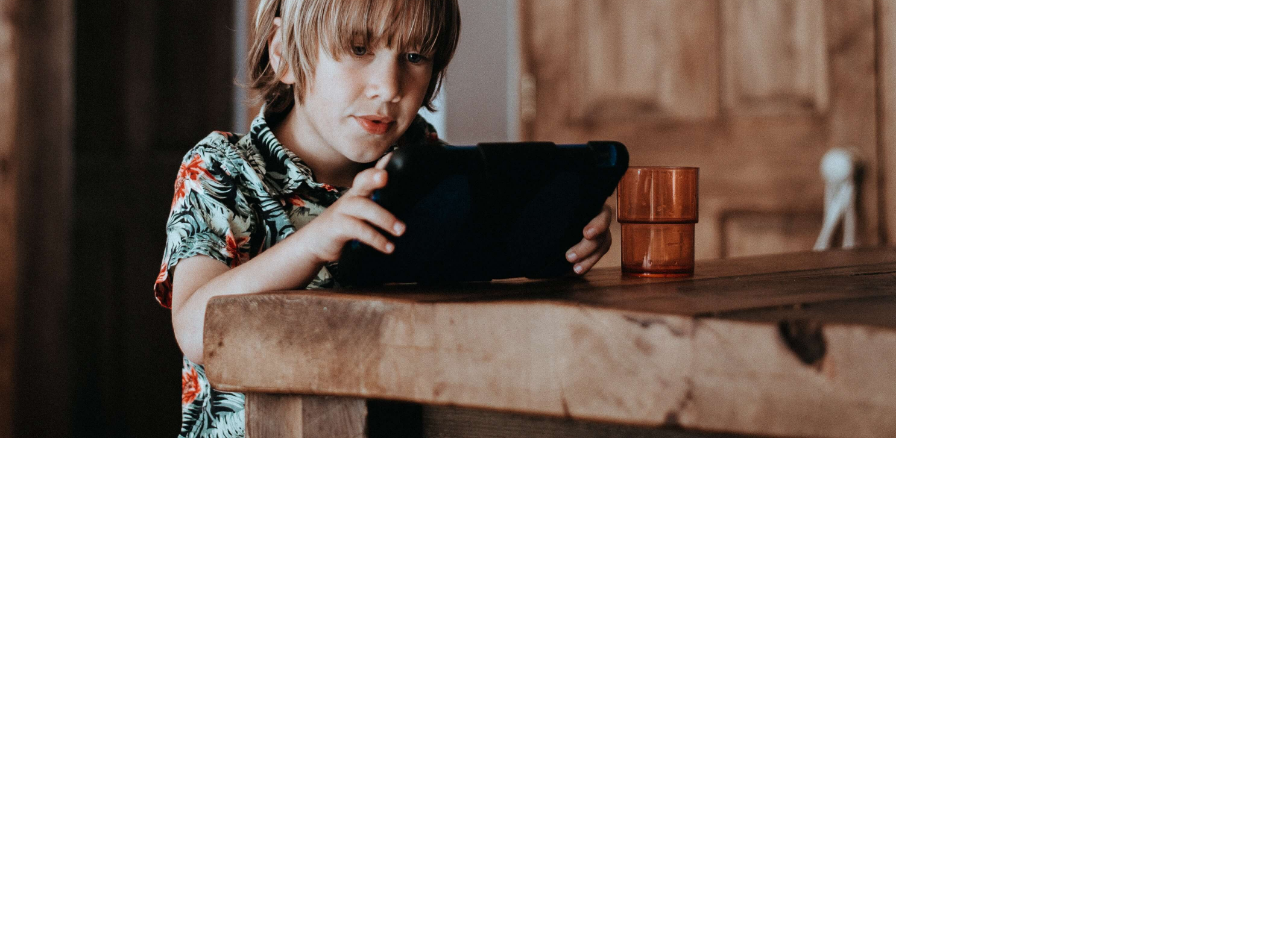
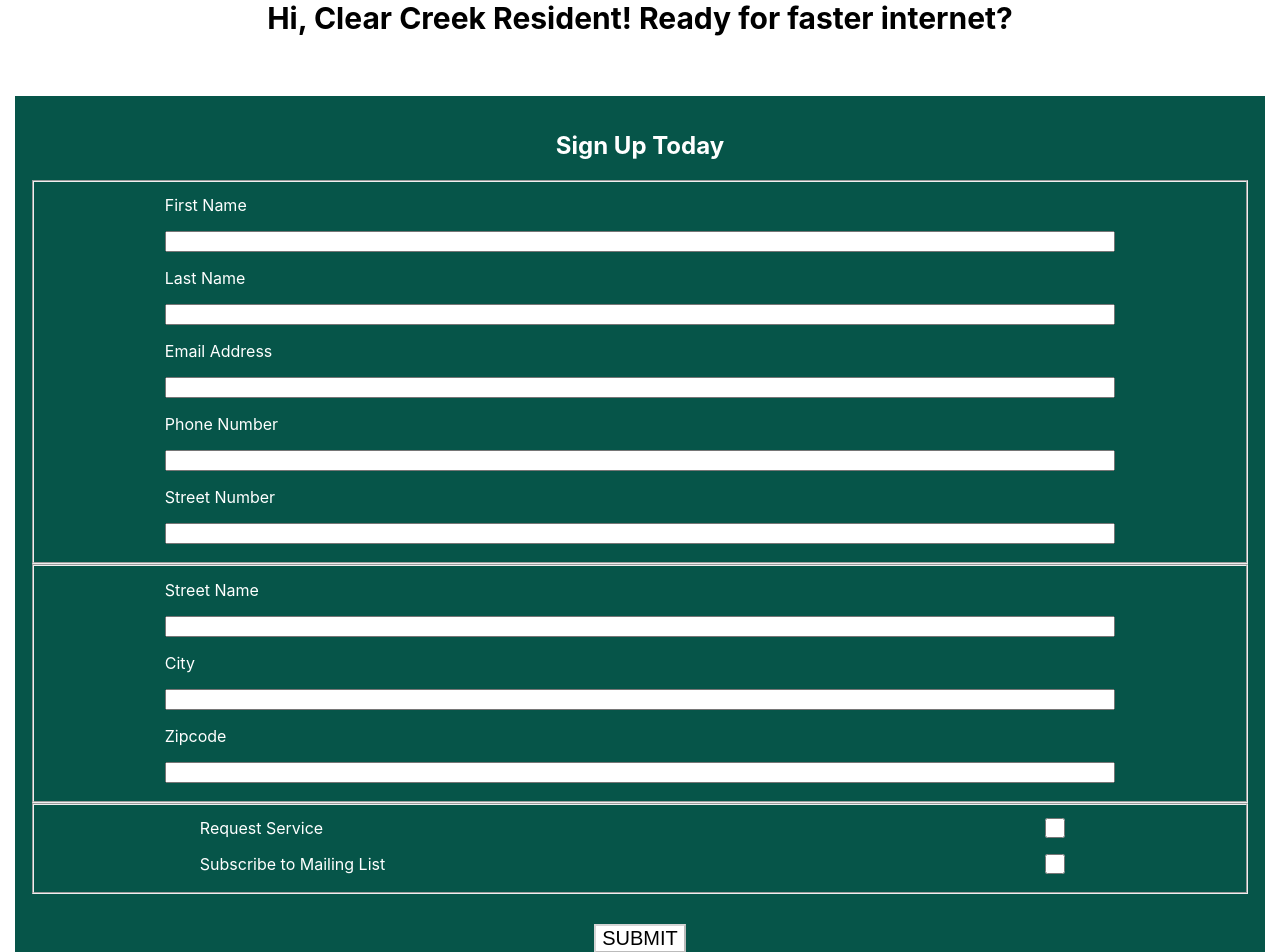
Before and after one commit to melleehall/ccb-client, a React (Create React App) app: page / in a window 1280 px wide. Shown: the part 580-1532 px from the top of the page. Before the commit the page ends 1022 px from the top, so only its background shows below. Built offline with nearby package versions, Linux system fonts and the light colour scheme.

Commit message:
Added request service and subscribe to mailing list options of signup form

```diff
--- a/src/App.css
+++ b/src/App.css
@@ -14,8 +14,12 @@ html,
     height: 100%;
 }
 
+.App_nav {
+    margin-top: 0px;
+}
+
 .Head__main {
-    width: 70%;
+    width: 100%;
     display: flex;
     flex-direction: column;
     height: 100vh;
--- a/src/App.js
+++ b/src/App.js
@@ -5,6 +5,7 @@ import './App.css'
 import Nav from './Nav/Nav'
 import SignupPathMain from './SignupPathMain/SignupPathMain';
 import NotFoundMain from './NotFoundMain/NotFoundMain';
+import Logo from './Logo/Logo';
 
 
 export default class App extends Component {
@@ -21,6 +22,9 @@ export default class App extends Component {
             />
           </Switch>
         </nav>
+        <header>
+          <Logo />
+        </header>
         <div className='Head__main'>
           <main className='App__main'>
             <Switch>
--- a/src/SignupForm/SignupForm.css
+++ b/src/SignupForm/SignupForm.css
@@ -0,0 +1,54 @@
+h2 {
+    text-align: center;
+    font-size: 24px;
+}
+
+.signup_form_container {
+    background-color: #065549;
+    color: white;
+    margin: 15px;
+    padding: 15px;
+}
+
+.personal_info,
+.address,
+.signup_options {
+    display: flex;
+    flex-direction: column;
+}
+
+.personal_info label,
+.address label,
+.signup_options label,
+.personal_info input,
+.address input,
+.signup_options input {
+    margin: 8px 0px;
+    margin-left: auto;
+    margin-right: auto;
+    width: 80%;
+}
+
+.signup_options input {
+    width: 50px;
+}
+
+.submit_button {
+    font-size: 20px;
+    display: block;
+    margin: 30px auto 15px;
+    background-color: white;
+    color: black;
+}
+
+.flex-row {
+    display: flex;
+    flex-direction: row;
+    width: 80%;
+    margin-left: auto;
+    margin-right: auto;
+}
+
+.checkbox {
+    size: 30px;
+}
--- a/src/SignupForm/SignupForm.js
+++ b/src/SignupForm/SignupForm.js
@@ -79,10 +79,11 @@ export default class AddFolder extends Component {
         // const fetchError = this.renderErrorMessage();
 
         return (
-            <section className='add_note_container'>
-                <h2>Create a note</h2>
+            <section className='signup_form_container'>
+                <h2>Sign Up Today</h2>
                     <form className='add_note_form' onSubmit={e => this.handleSubmit(e)}>
-                        <div className='add_note_fields'>
+                        <div className='signup_fields'>
+                            <fieldset className='personal_info'>
                                 <label htmlFor='new-note-name'>
                                     First Name
                                 </label>
@@ -95,13 +96,61 @@ export default class AddFolder extends Component {
                                 <input type='text' name='new-note-content' id='new-note-content'
                                     onChange={e => this.updateContent(e.target.value)}/>
                                 {/* {this.state.content.touched && <ValidationError message={contentError} />} */}
-                            <label htmlFor='folder-select'>
+                                <label htmlFor='new-note-name'>
+                                    Email Address
+                                </label>
+                                <input type='text' name='new-note-name' id='new-note-name'
+                                    onChange={e => this.updateName(e.target.value)}/>
+                                {/* {this.state.name.touched && <ValidationError message={nameError} />} */}
+                                <label htmlFor='new-note-name'>
+                                    Phone Number
+                                </label>
+                                <input type='text' name='new-note-name' id='new-note-name'
+                                    onChange={e => this.updateName(e.target.value)}/>
+                                {/* {this.state.name.touched && <ValidationError message={nameError} />} */}
+                                <label htmlFor='new-note-name'>
                                     Street Number
                                 </label>
-                            <select id='folder-select' name='folder-id'>
-
-                            </select>
-                            {/* {this.state.folderID.touched && <ValidationError message={folderError} />} */}
+                                <input type='text' name='new-note-name' id='new-note-name'
+                                    onChange={e => this.updateName(e.target.value)}/>
+                                {/* {this.state.name.touched && <ValidationError message={nameError} />} */}
+                            </fieldset>
+                            <fieldset class='address'>
+                                <label htmlFor='new-note-name'>
+                                    Street Name
+                                </label>
+                                <input type='text' name='new-note-name' id='new-note-name'
+                                    onChange={e => this.updateName(e.target.value)}/>
+                                {/* {this.state.name.touched && <ValidationError message={nameError} />} */}
+                                <label htmlFor='new-note-name'>
+                                    City
+                                </label>
+                                <input type='text' name='new-note-name' id='new-note-name'
+                                    onChange={e => this.updateName(e.target.value)}/>
+                                {/* {this.state.name.touched && <ValidationError message={nameError} />} */}
+                                <label htmlFor='new-note-name'>
+                                    Zipcode
+                                </label>
+                                <input type='text' name='new-note-name' id='new-note-name'
+                                    onChange={e => this.updateName(e.target.value)}/>
+                                {/* {this.state.name.touched && <ValidationError message={nameError} />} */}
+                            </fieldset>
+                            <fieldset className='signup_options'>
+                                <div className='flex-row'>
+                                    <label htmlFor='requestService'>
+                                        Request Service
+                                    </label>
+                                    <input type='checkbox' name='requestService' id='requestService'
+                                        onChange={e => this.updateName(e.target.value)}/>
+                                </div>
+                                <div className='flex-row'>
+                                    <label htmlFor='joinMailing'>
+                                        Subscribe to Mailing List
+                                    </label>
+                                    <input type='checkbox' name='joinMailing' id='joinMailing'
+                                        onChange={e => this.updateName(e.target.value)}/>
+                                </div>
+                            </fieldset>
                         </div>
                         <button
                             type='submit'
@@ -112,7 +161,7 @@ export default class AddFolder extends Component {
                                 this.validateFolder()
                             }
                         >
-                            Add Note
+                            SUBMIT
                         </button>
                         {/* {<ValidationError message={fetchError} />} */}
                     </form>
--- a/src/SignupPathMain/SignupPathMain.css
+++ b/src/SignupPathMain/SignupPathMain.css
@@ -1,3 +1,16 @@
+.black-font {
+    color: black;
+    display: block;
+    margin: 0px auto 30px auto;
+    width: 80%;
+    text-align: center;
+    font-size: 30px;
+}
+
+.signup_main h1 {
+    margin: 25px auto 60px;
+}
+
 .child_tablet_img {
     width: 100%;
 }
--- a/src/SignupPathMain/SignupPathMain.js
+++ b/src/SignupPathMain/SignupPathMain.js
@@ -1,14 +1,17 @@
 import React from 'react'
 import { withRouter } from 'react-router-dom'
 import SignupForm from '../SignupForm/SignupForm'
+import SignupPathText from '../SignupPathText/SignupPathText'
 import ChildWithTablet from '../Images/childwithtablet.jpg'
 import './SignupPathMain.css'
 
 function RenderHomePathMain(props) {
 
     return (
-        <section>
+        <section className='signup_main'>
+            <h1 class='black-font'>Hi, Clear Creek Resident! Ready for faster internet?</h1>
             <SignupForm />
+            <SignupPathText />
             <img src={ChildWithTablet} alt='Child holding tablet' class='child_tablet_img'/>
         </section>
     )
--- a/src/SignupPathText/SignupPathText.css
+++ b/src/SignupPathText/SignupPathText.css
@@ -1,7 +1,3 @@
-section {
-    margin: 30px 0px;
-}
-
 .lightestgray {
     color: black;
     background-color: #EFEFEF;
@@ -9,5 +5,5 @@ section {
 }
 
 .signup-view {
-    margin-top: 0px;
+    margin: 30px 0px;
 }
```
Lines whose indentation alone changed are shown as unchanged.
